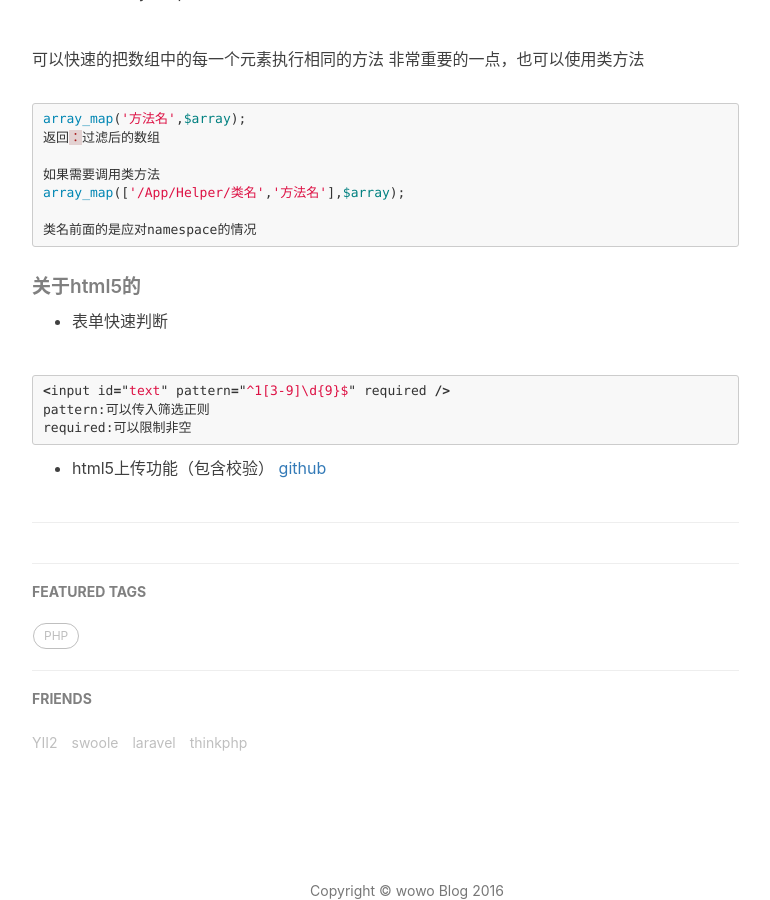
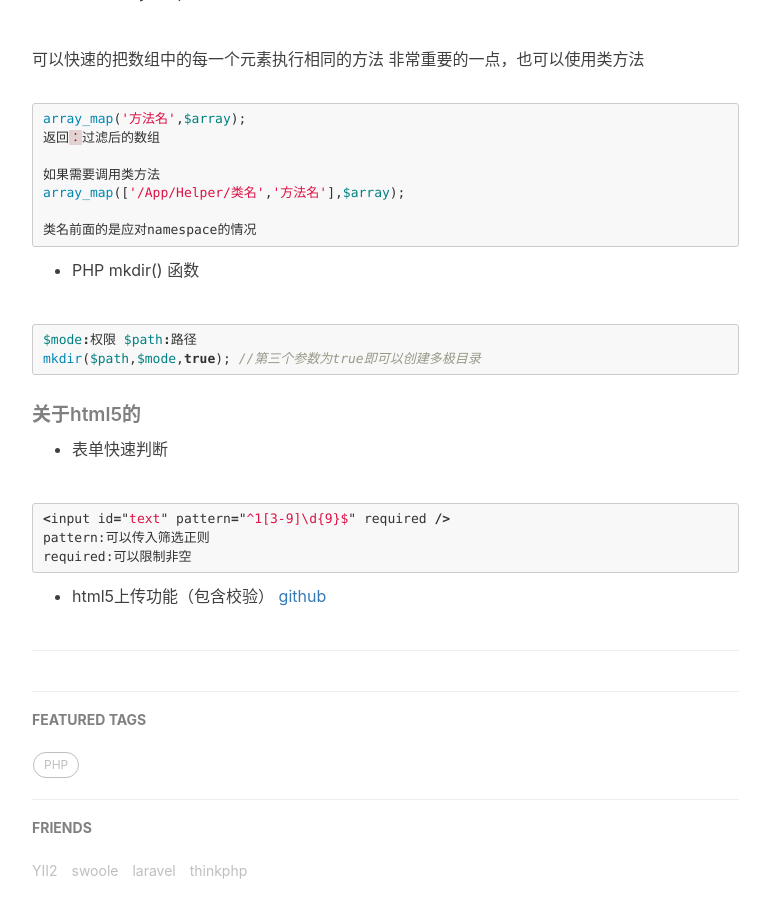
Before and after one commit to aa4933/aa4933.github.io, a Jekyll site: the page built from _posts/2016-08-24-usually.markdown, in a window 1280 px wide and 900 px high, scrolled down 876 px. Shown: the whole window, without its empty margins (233-1003 px from the left). Built offline with Jekyll 4.4.1, drawn with Linux system fonts in a browser that asks for light colours; comment, search, counter and statistics services are not loaded.

Commit message:
修改文章

````diff
--- a/_posts/2016-08-24-usually.markdown
+++ b/_posts/2016-08-24-usually.markdown
@@ -36,6 +36,13 @@ array_map(['/App/Helper/类名','方法名'],$array);
 类名前面的是应对namespace的情况
 ```
 
+* PHP mkdir() 函数
+
+``` php
+$mode:权限 $path:路径
+mkdir($path,$mode,true); //第三个参数为true即可以创建多极目录
+```
+
 ##### 关于html5的
 
 * 表单快速判断
````
